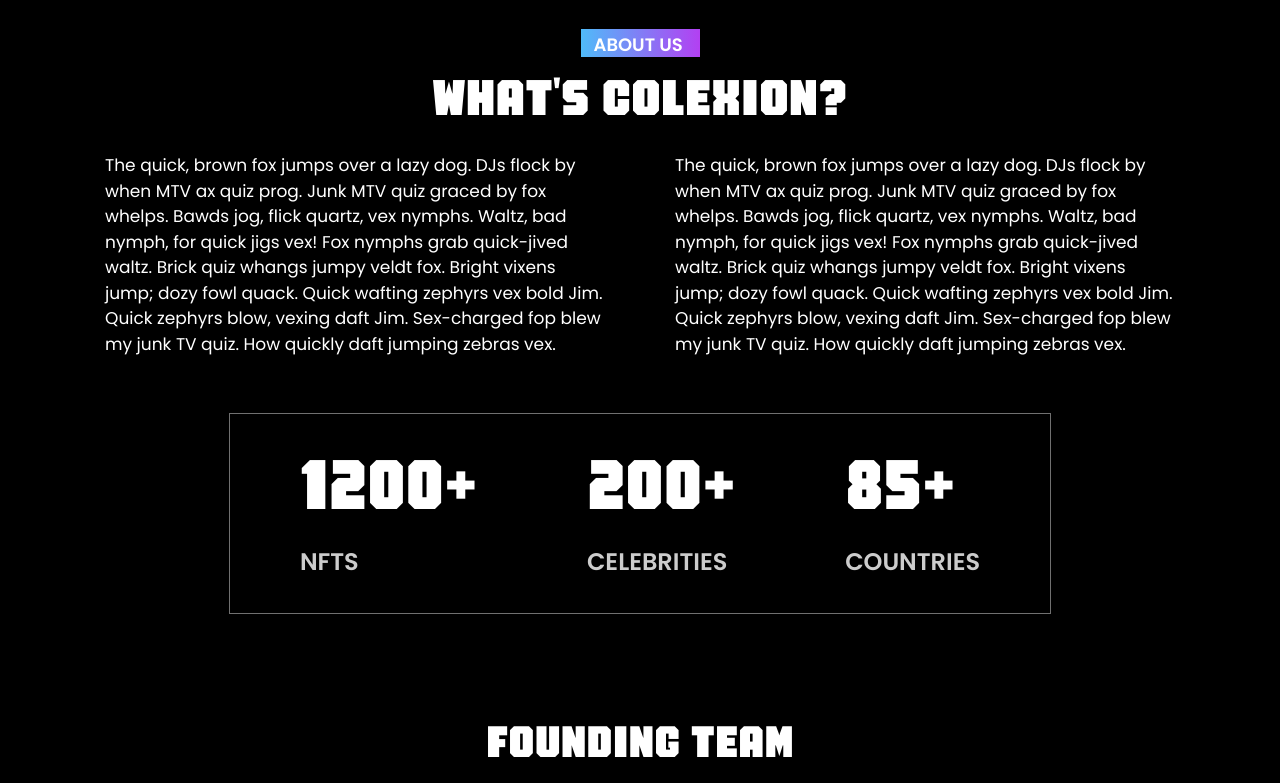
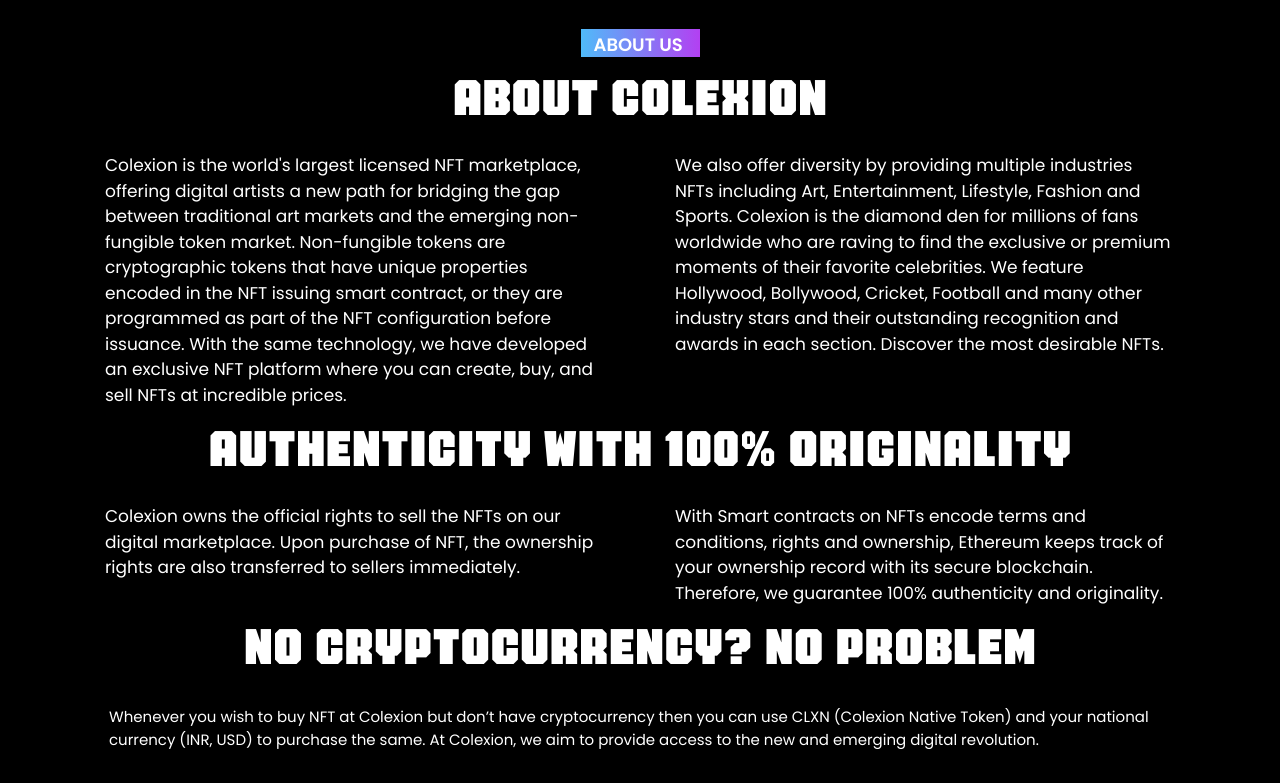
Before and after one commit to Hemant-1821/colexion, a React (Create React App) app: page /aboutus in a window 1280 px wide. Shown: the part 620-1403 px from the top of the page. Built offline with nearby package versions, Linux system fonts and the light colour scheme.

Commit message:
Update Aboutus.js

```diff
--- a/src/Components/Aboutus/Aboutus.js
+++ b/src/Components/Aboutus/Aboutus.js
@@ -18,13 +18,33 @@ const Aboutus = () => {
                     <div className="aboutus-rectangle">ABOUT US</div>
                 </div>
                 <div className="">
-                    <div className="Head">WHAT'S COLEXION?</div>
+                    <div className="Head">About Colexion</div>
                     <div className="row">
                         <div className="col-6 content left-col">
-                            The quick, brown fox jumps over a lazy dog. DJs flock by when MTV ax quiz prog. Junk MTV quiz graced by fox whelps. Bawds jog, flick quartz, vex nymphs. Waltz, bad nymph, for quick jigs vex! Fox nymphs grab quick-jived waltz. Brick quiz whangs jumpy veldt fox. Bright vixens jump; dozy fowl quack. Quick wafting zephyrs vex bold Jim. Quick zephyrs blow, vexing daft Jim. Sex-charged fop blew my junk TV quiz. How quickly daft jumping zebras vex.
+                            Colexion is the world's largest licensed NFT marketplace, offering digital artists a new path for bridging the gap between traditional art markets and the emerging non-fungible token market. Non-fungible tokens are cryptographic tokens that have unique properties encoded in the NFT issuing smart contract, or they are programmed as part of the NFT configuration before issuance. With the same technology, we have developed an exclusive NFT platform where you can create, buy, and sell NFTs at incredible prices.
                         </div>
                         <div className="col-6 content right-col">
-                            The quick, brown fox jumps over a lazy dog. DJs flock by when MTV ax quiz prog. Junk MTV quiz graced by fox whelps. Bawds jog, flick quartz, vex nymphs. Waltz, bad nymph, for quick jigs vex! Fox nymphs grab quick-jived waltz. Brick quiz whangs jumpy veldt fox. Bright vixens jump; dozy fowl quack. Quick wafting zephyrs vex bold Jim. Quick zephyrs blow, vexing daft Jim. Sex-charged fop blew my junk TV quiz. How quickly daft jumping zebras vex.
+                            We also offer diversity by providing multiple industries NFTs including Art, Entertainment, Lifestyle, Fashion and Sports.
+                            Colexion is the diamond den for millions of fans worldwide who are raving to find the exclusive or premium moments of their favorite celebrities. We feature Hollywood, Bollywood, Cricket, Football and many other industry stars and their outstanding recognition and awards in each section. Discover the most desirable NFTs.
+                        </div>
+                    </div>
+                </div>
+                <div className="">
+                    <div className="Head">Authenticity with 100% Originality</div>
+                    <div className="row">
+                        <div className="col-6 content left-col">
+                            Colexion owns the official rights to sell the NFTs on our digital marketplace. Upon purchase of NFT, the ownership rights are also transferred to sellers immediately.
+                        </div>
+                        <div className="col-6 content right-col">
+                            With Smart contracts on NFTs encode terms and conditions, rights and ownership, Ethereum keeps track of your ownership record with its secure blockchain. Therefore, we guarantee 100% authenticity and originality.
+                        </div>
+                    </div>
+                </div>
+                <div className="">
+                    <div className="Head">No Cryptocurrency? No Problem</div>
+                    <div className="row">
+                        <div className="col-12 content ml-4 mt-4 pr-3">
+                            Whenever you wish to buy NFT at Colexion but don’t have cryptocurrency then you can use CLXN (Colexion Native Token) and your national currency (INR, USD) to purchase the same. At Colexion, we aim to provide access to the new and emerging digital revolution.
                         </div>
                     </div>
                 </div>
```
